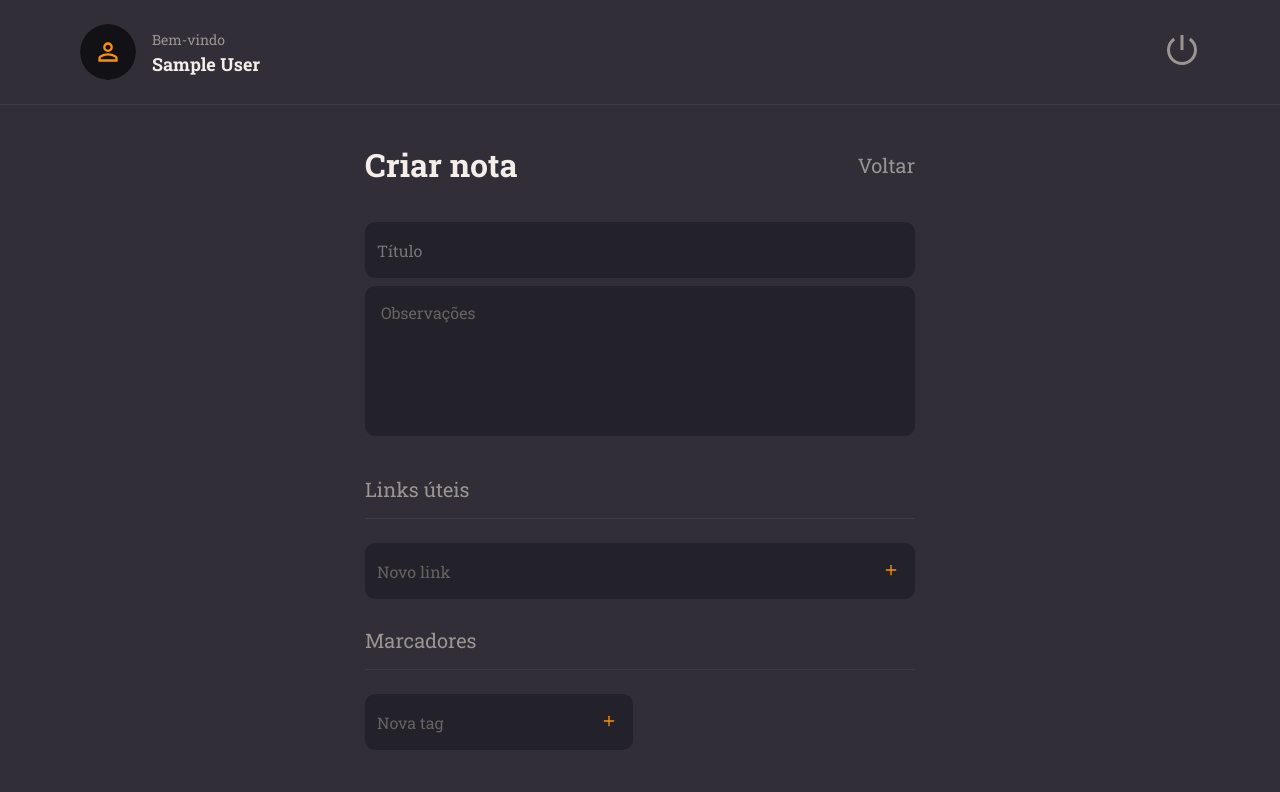
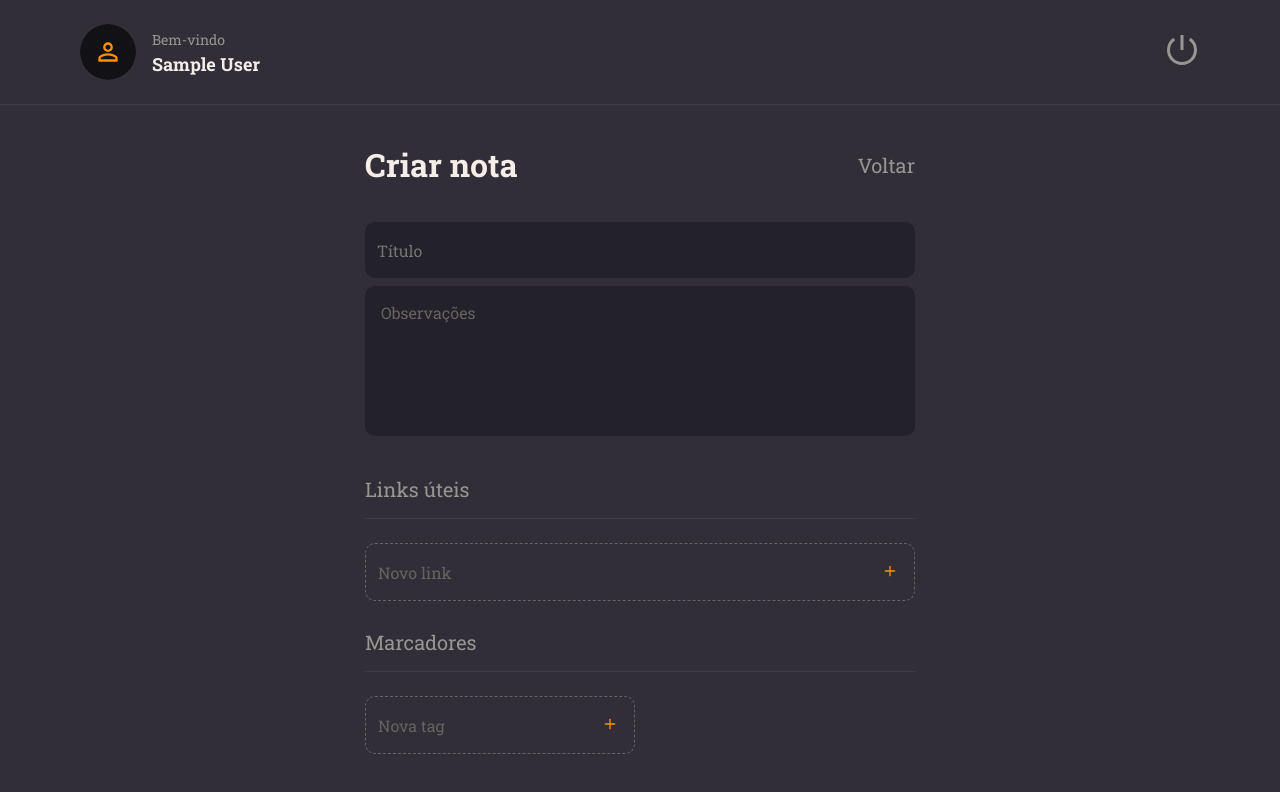
Before and after one commit to guitotti/rocketnotes-frontend, a React (Vite) app: page /new in a window 1280 px wide. Shown: the top 792 px of the page. Built offline with nearby package versions, Linux system fonts and the light colour scheme; sample sign-in values are in the browser's storage.

Commit message:
🐛 fix: note item interface - new tag and new link labels

```diff
--- a/src/components/NoteItem/index.jsx
+++ b/src/components/NoteItem/index.jsx
@@ -3,7 +3,7 @@ import { Container } from './styles';
 
 export function NoteItem({isNew, value, onClick, ...rest}) {
   return(
-    <Container $isNew={isNew}>
+    <Container isNew={isNew}>
       <input
         type="text"
         value={value}
```
